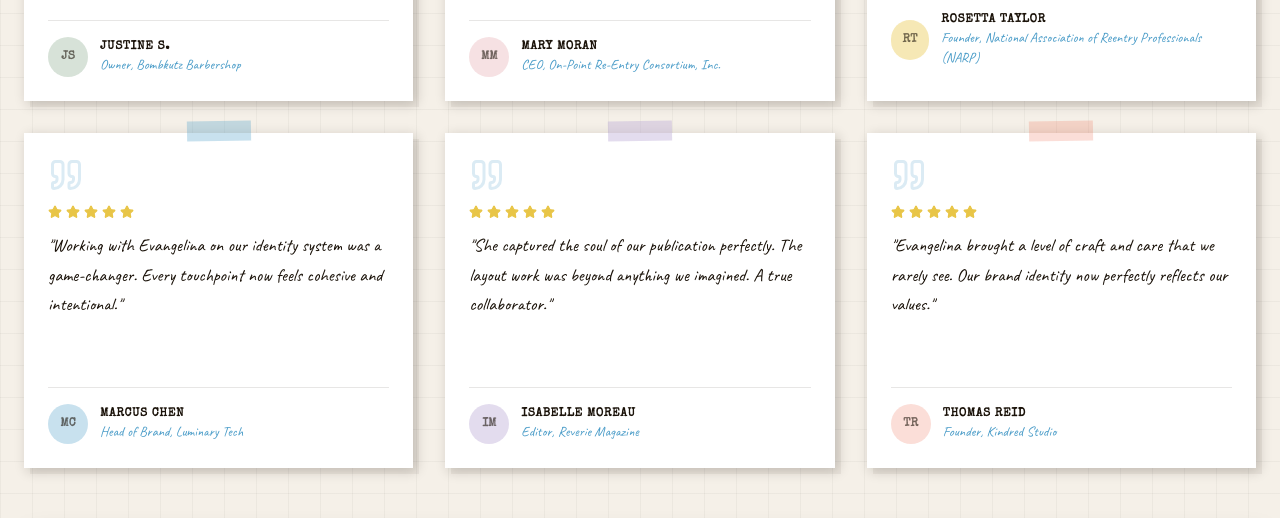
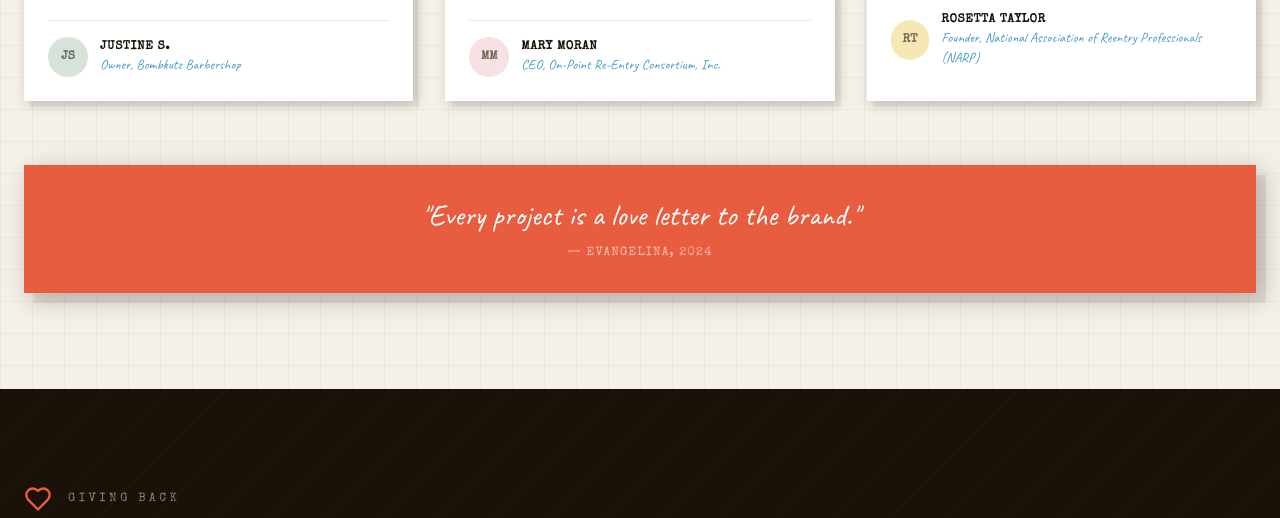
Before and after one commit to 00anthony/Designby.Evangelina, a Next.js app: page / in a window 1280 px wide. Shown: the part 4740-5258 px from the top of the page. Built offline with nearby package versions, Linux system fonts and the light colour scheme; a web font is replaced by a local one.

Commit message:
removed fake reviews

```diff
--- a/src/components/Testimonials.tsx
+++ b/src/components/Testimonials.tsx
@@ -35,36 +35,7 @@ const testimonials = [
     initials: "RT",
     color: "bg-mustard/40",
   },
-  {
-    name: "Marcus Chen",
-    role: "Head of Brand, Luminary Tech",
-    text: "Working with Evangelina on our identity system was a game-changer. Every touchpoint now feels cohesive and intentional.",
-    stars: 5,
-    tape: "bg-sky/30",
-    rotate: "rotate-1",
-    initials: "MC",
-    color: "bg-sky/30",
-  },
-  {
-    name: "Isabelle Moreau",
-    role: "Editor, Reverie Magazine",
-    text: "She captured the soul of our publication perfectly. The layout work was beyond anything we imagined. A true collaborator.",
-    stars: 5,
-    tape: "bg-lavender/40",
-    rotate: "-rotate-1",
-    initials: "IM",
-    color: "bg-lavender/40",
-  },
-  {
-    name: "Thomas Reid",
-    role: "Founder, Kindred Studio",
-    text: "Evangelina brought a level of craft and care that we rarely see. Our brand identity now perfectly reflects our values.",
-    stars: 5,
-    tape: "bg-coral/20",
-    rotate: "rotate-2",
-    initials: "TR",
-    color: "bg-coral/20",
-  },
+
 ];
 
 function TestimonialCard({ t, index }: { t: typeof testimonials[0]; index: number }) {
```
